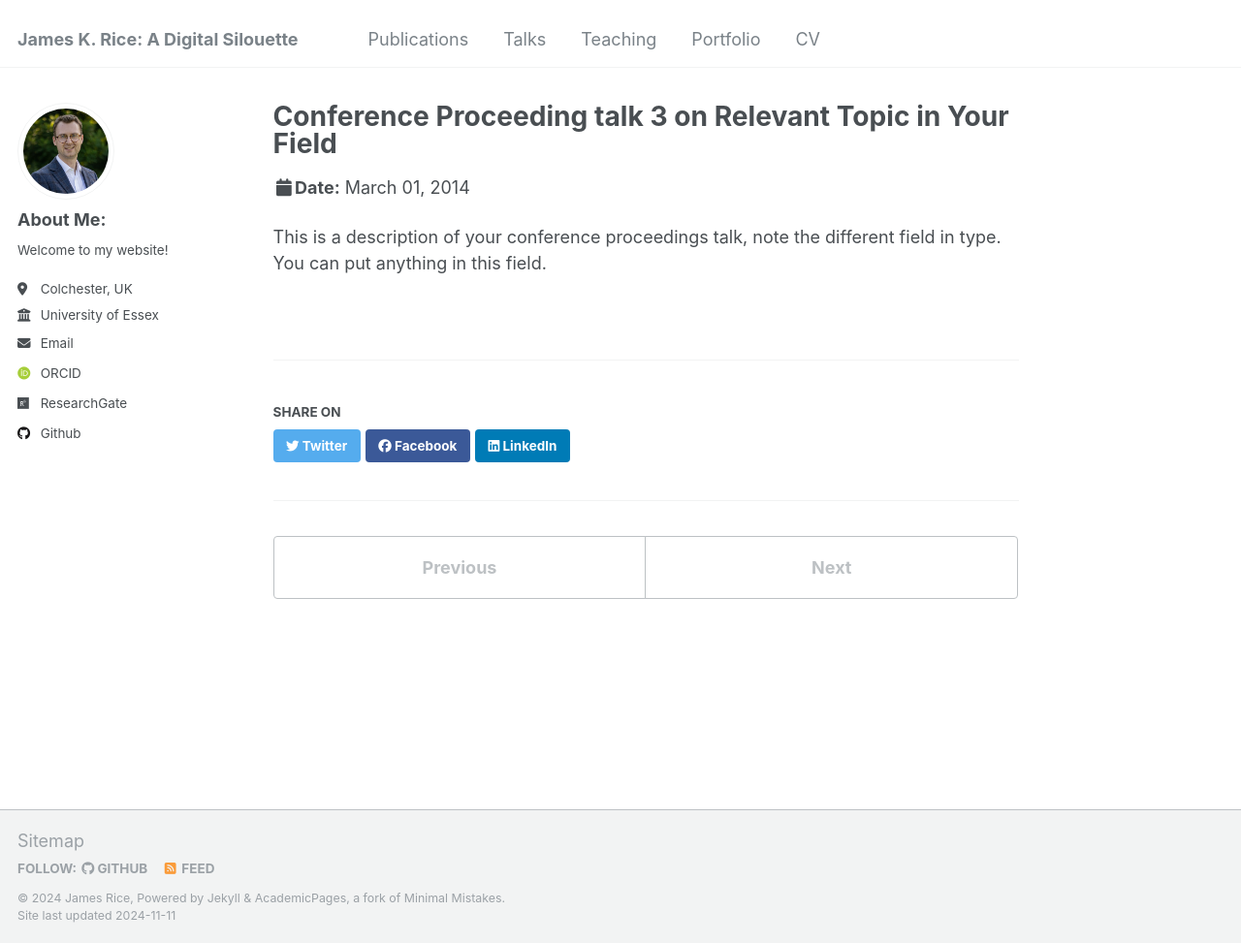
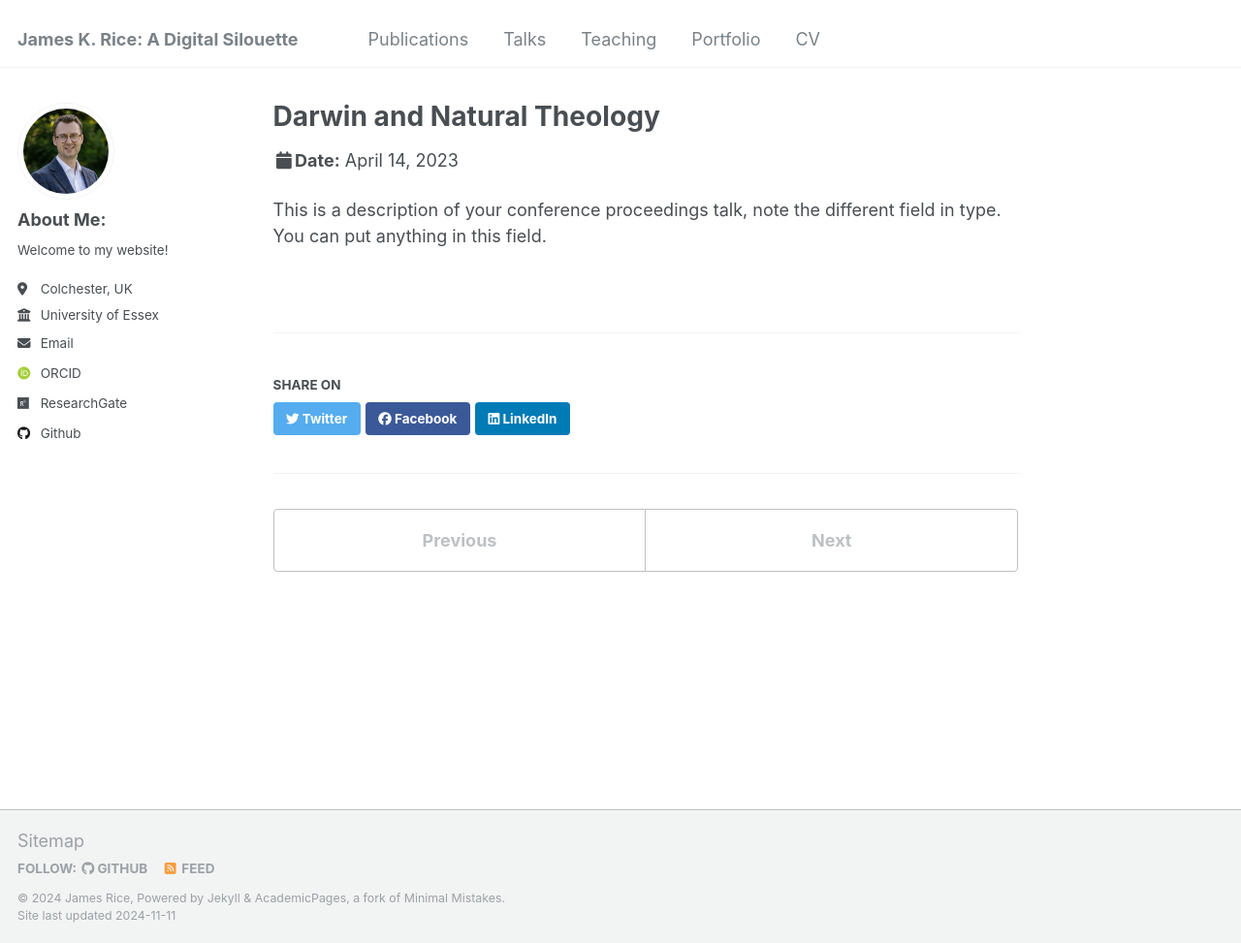
Before and after one commit to jameskrice7/jameskrice7.github.io, a Jekyll site: the page built from _talks/2014-03-01-talk-3.md, in a window 1280 px wide and 973 px high. Shown: the whole window at 97% size. Built offline with Jekyll 4.4.1, drawn with Linux system fonts in a browser that asks for light colours; some web fonts are replaced.

Commit message:
Update 2014-03-01-talk-3.md

```diff
--- a/_talks/2014-03-01-talk-3.md
+++ b/_talks/2014-03-01-talk-3.md
@@ -1,11 +1,11 @@
 ---
-title: "Conference Proceeding talk 3 on Relevant Topic in Your Field"
+title: "Darwin and Natural Theology"
 collection: talks
-type: "Conference proceedings talk"
+type: "talk"
 permalink: /talks/2014-03-01-talk-3
-venue: "Testing Institute of America 2014 Annual Conference"
-date: 2014-03-01
-location: "Los Angeles, CA"
+venue: "The University of Edinburgh"
+date: 2023-04-14
+location: "Edinburgh, UK"
 ---
 
 This is a description of your conference proceedings talk, note the different field in type. You can put anything in this field.
```
